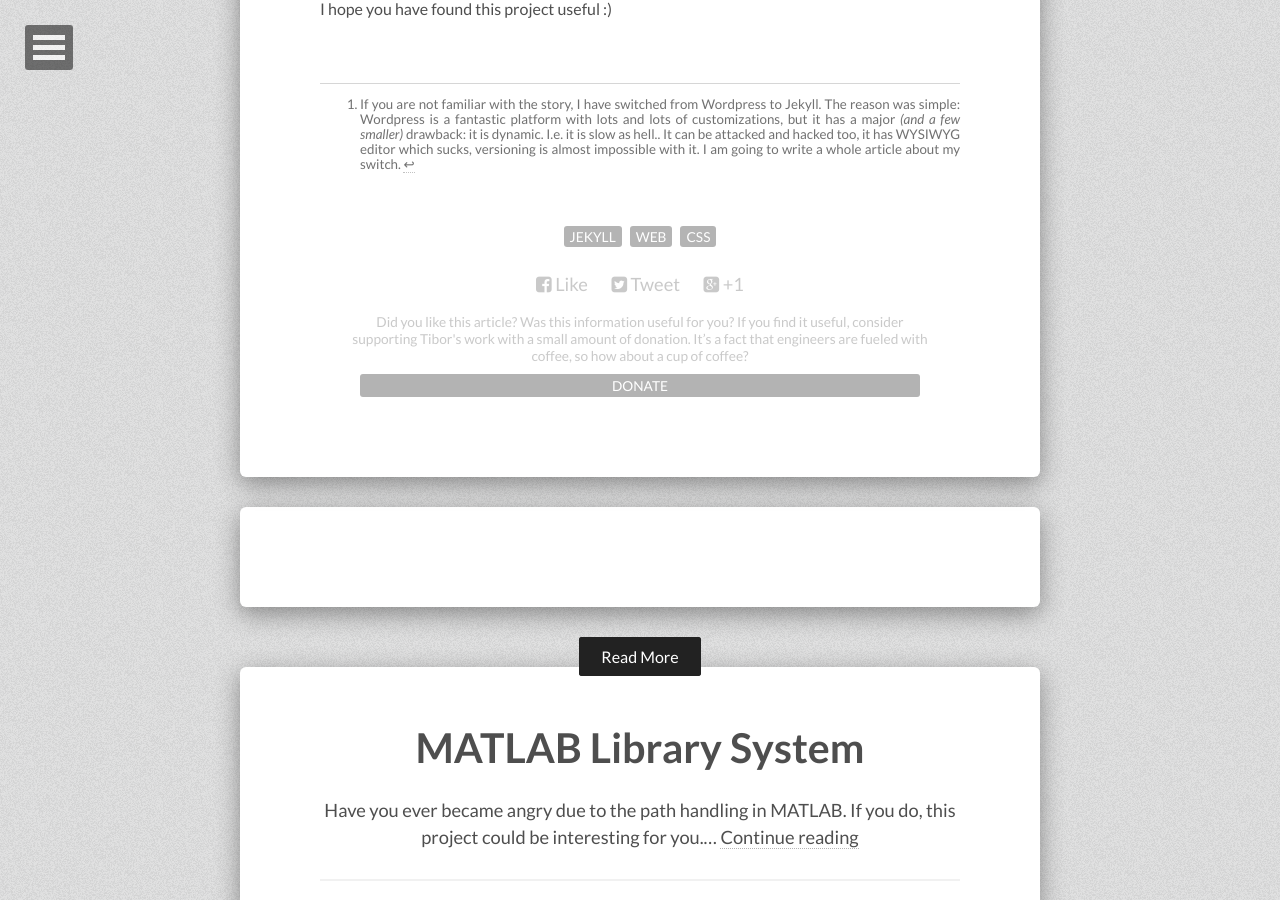
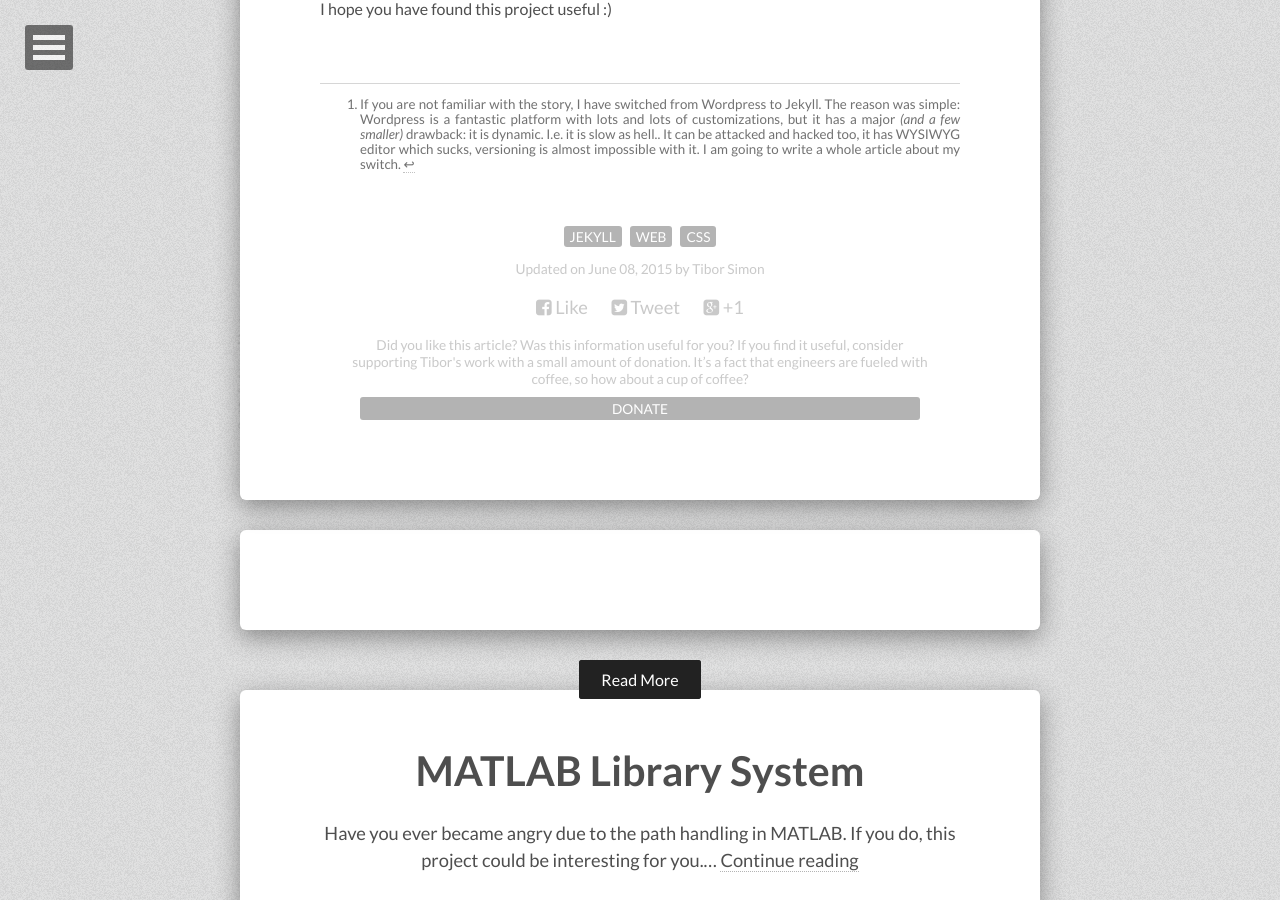
Before and after one commit to tiborsimon/tiborsimon.github.io, a Jekyll site: the page built from _posts/2015-04-19-solarized-theme-for-embedded-gists.md, in a window 1280 px wide and 900 px high, scrolled down 4216 px. Built offline with Jekyll 4.4.1, drawn with Linux system fonts in a browser that asks for light colours; nearby versions of some CDN libraries; comment, search, counter and statistics services are not loaded.

Commit message:
Article update

```diff
--- a/_posts/2015-04-19-solarized-theme-for-embedded-gists.md
+++ b/_posts/2015-04-19-solarized-theme-for-embedded-gists.md
@@ -7,6 +7,7 @@ published: True
 repo_link: https://github.com/tiborsimon/solarized-gist
 dowload_link: https://github.com/tiborsimon/solarized-gist/archive/v1.0.zip
 version: v1.0
+modified: 2015-06-08
 ---
 
 I am a big fan of the [solarized](http://ethanschoonover.com/solarized) color theme. I use it wherever I can, and my embedded code snippets on my site aren't an exception. In this article I will demonstrate a method that will turn your [gist's](gist.github.com) normal style into a much more elegant solarized one.
```
